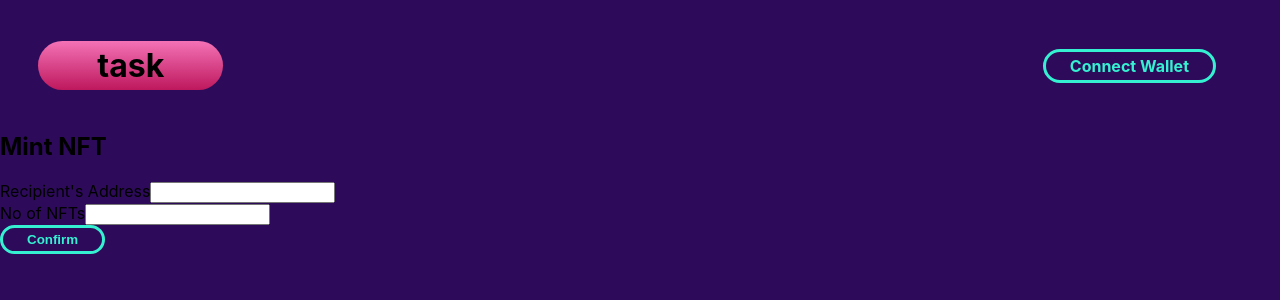
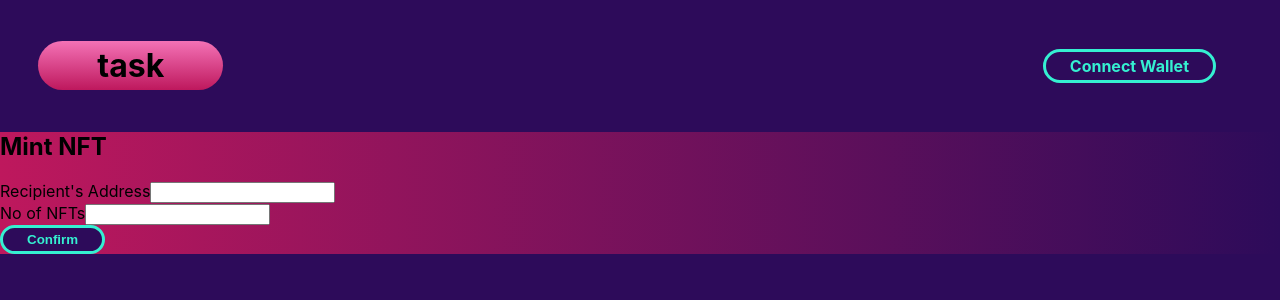
Before and after one commit to george-shammar/NFT-TASK, a React (Create React App) app: page / in a window 1280 px wide. Shown: the top 300 px of the page. Built offline with nearby package versions, Linux system fonts and the light colour scheme.

Commit message:
Style minter

```diff
--- a/src/styles/minter.css
+++ b/src/styles/minter.css
@@ -1,3 +1,7 @@
+.minter {
+    background-image: linear-gradient(to right, rgb(190, 24, 93),  rgba(45, 11, 90));
+}
+
 .confirm-text {
     color: rgb(53, 240, 209);
     font-weight: bold;
```
